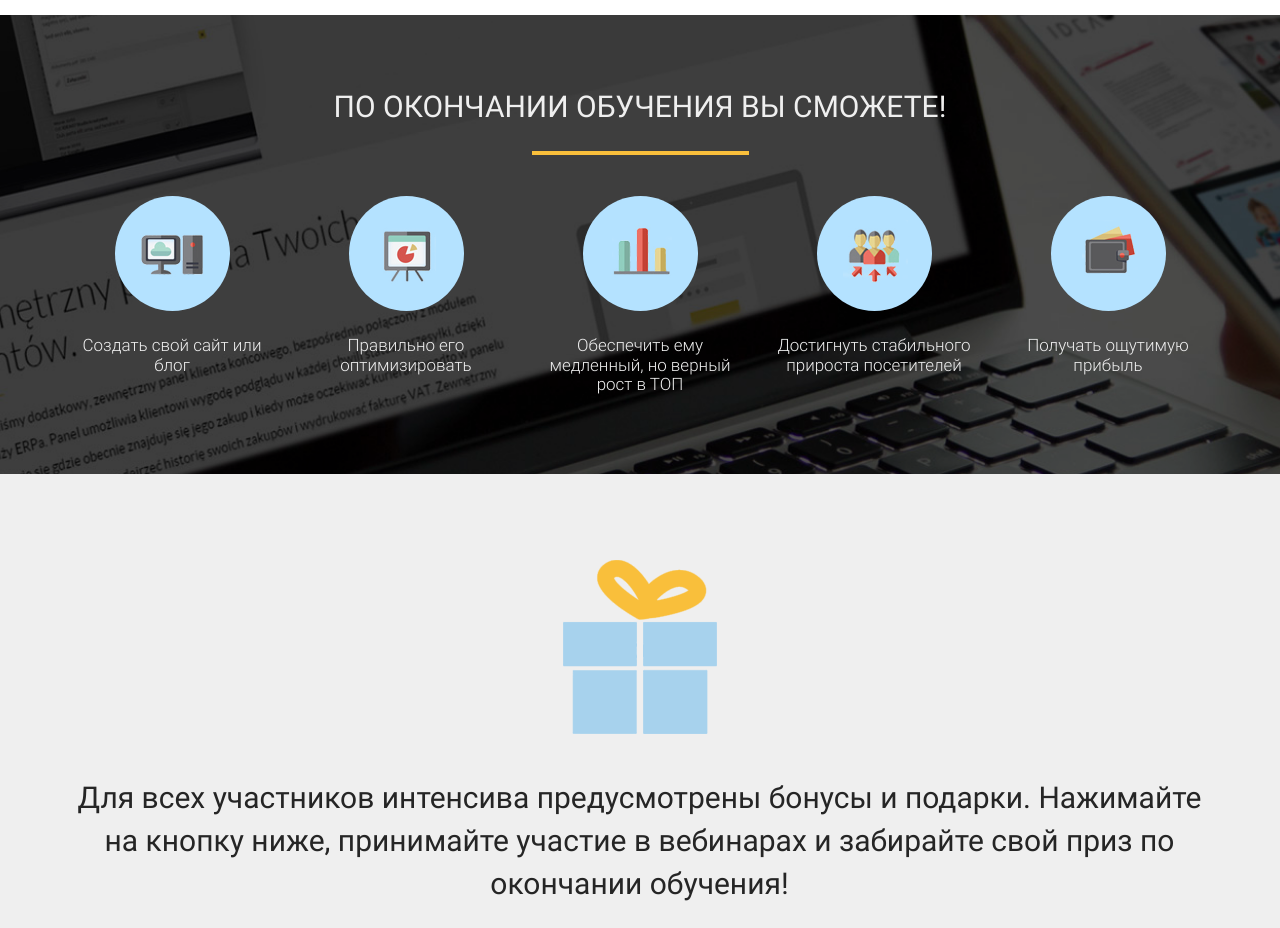
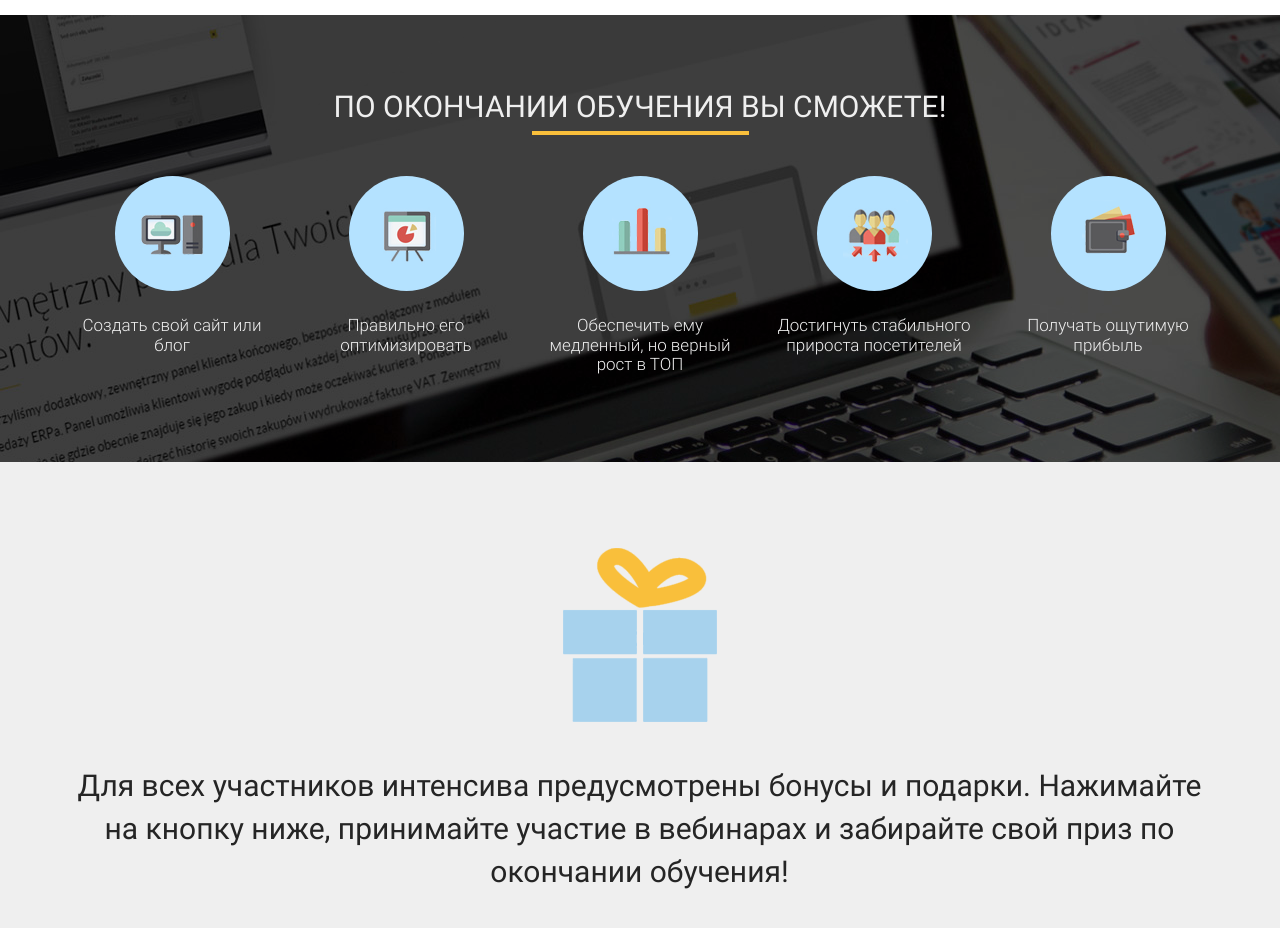
Before and after one commit to IuliiaDmytryna/Web_Ameron, a plain HTML site: page index.html in a window 1280 px wide. Shown: the part 2040-2968 px from the top of the page. Drawn offline with nearby package versions, Linux system fonts and the light colour scheme.

Commit message:
revert to the previous commit

```diff
--- a/css/style.css
+++ b/css/style.css
@@ -135,10 +135,6 @@ h2.title,  {
     background-color: #f9bf3b;
     margin: 0px auto;
     margin-top: 18px;
-}
-
-.finish .divider2 {
-    margin-top: 38px;
 }
 
 .waiting .subheader, .webinar .description .title_3rd {
```
